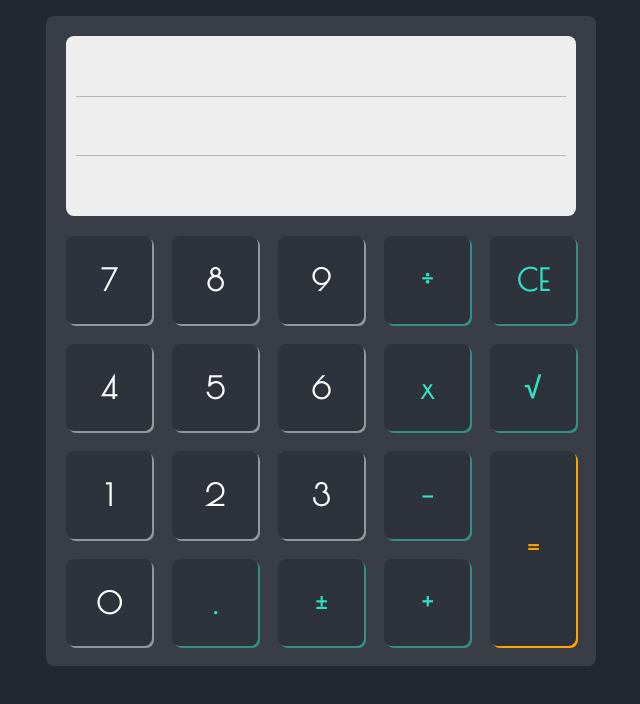
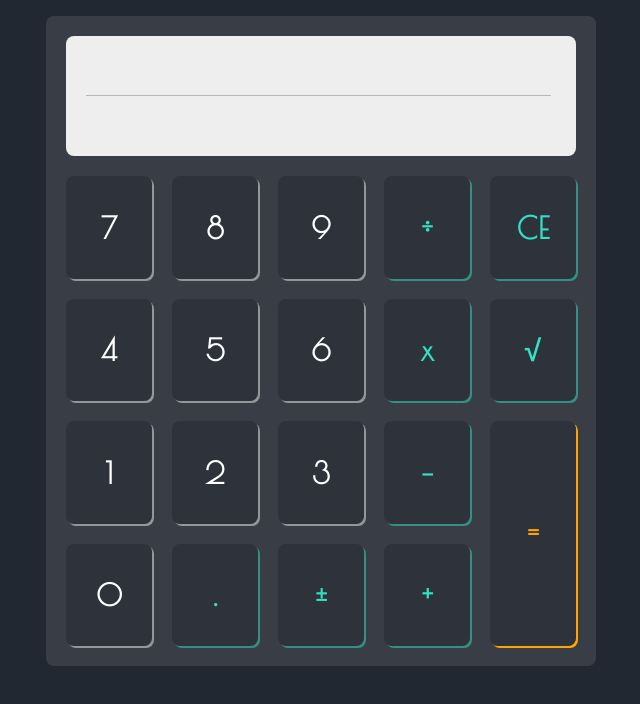
Before and after one commit to pklepa/calculator, a plain HTML site: page index.html in a window 1280 px wide. Shown: the part 82-786 px from the top of the page, without its empty margins (319-959 px from the left). Drawn offline with nearby package versions, Linux system fonts and the light colour scheme.

Commit message:
Changed display for the full equation and smaller font

```diff
--- a/index.html
+++ b/index.html
@@ -25,7 +25,6 @@
         <main>
             <div class="calc-container">
                 <div class="display-container">
-                    <div class="display" id="top"> </div>
                     <div class="display" id="middle"> </div>
                     <div class="display" id="bottom"> </div>
                 </div>
--- a/styles/main.css
+++ b/styles/main.css
@@ -44,7 +44,7 @@ main {
 .calc-container .display-container {
     background-color: #EEEEEE;
     width: auto;
-    height: 180px;
+    height: 120px;
 
     margin: 20px 20px;
     border-radius: 8px;
@@ -60,9 +60,11 @@ main {
 .calc-container .display-container .display {
     background-color: #EEEEEE;
     /* background-color: lightpink; */
+    width: auto;
+    max-width: 465px;
     height: 60px;
 
-    margin: 0 10px;
+    margin: 0 20px;
     padding: 15px 0 0;
 
     justify-content: center;
@@ -70,8 +72,9 @@ main {
 }
 
 .calc-container .display-container .display#middle {
-    border-top: 1px solid #393e464f;
     border-bottom: 1px solid #393e464f;
+    font-size: 20px;
+    color: lightslategray;
 }
 
 .calc-container .buttons-container {
```
